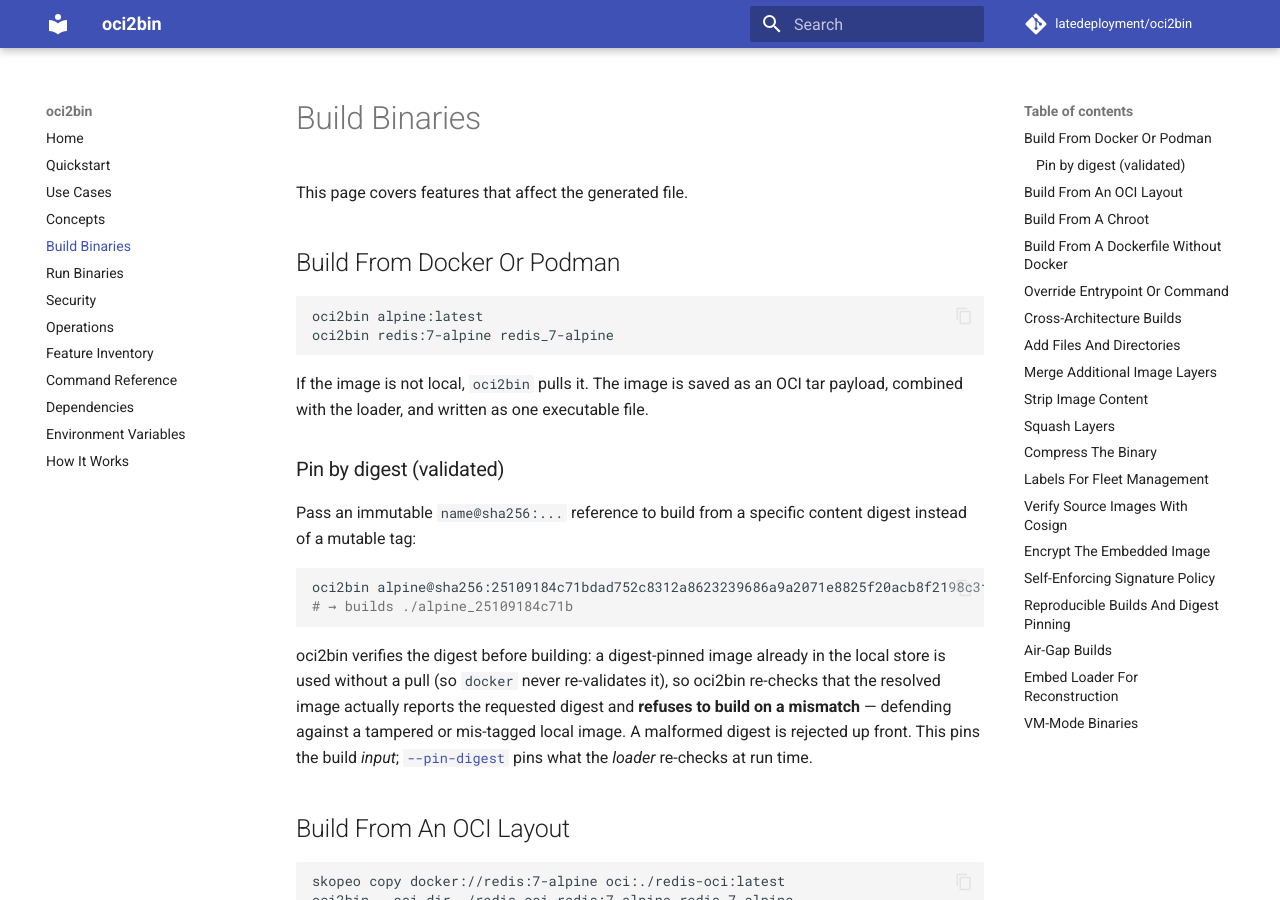
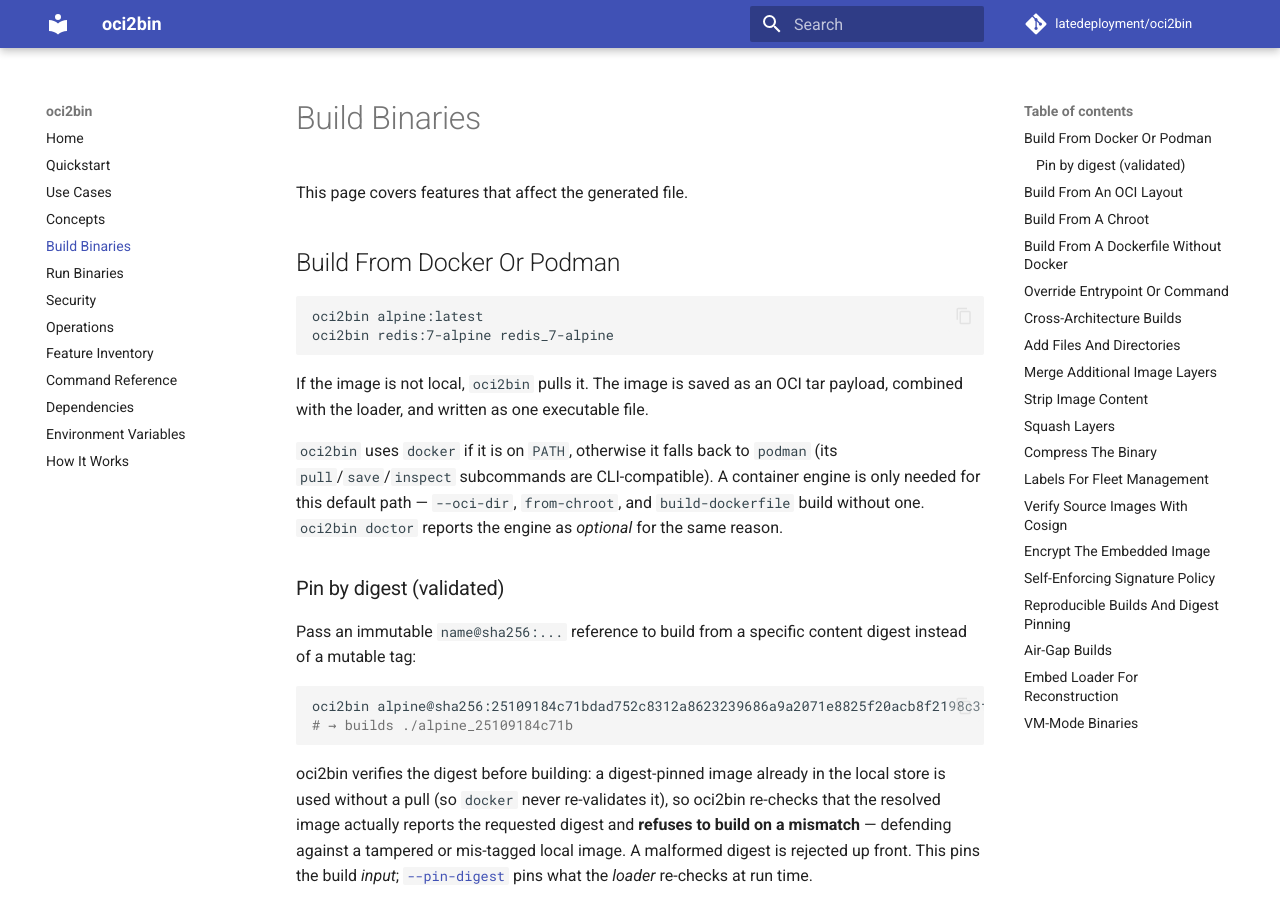
Before and after one commit to latedeployment/oci2bin, an MkDocs documentation site: the page built from docs/build.md, in a window 1280 px wide and 900 px high. Built offline with MkDocs 1.6.1 and Material for MkDocs 9.7.7, drawn with Linux system fonts in a browser that asks for light colours; comment, search, counter and statistics services are not loaded.

Commit message:
fix: use podman fallback in default build; doctor reports engine as optional

```diff
--- a/docs/build.md
+++ b/docs/build.md
@@ -11,6 +11,12 @@
 
 If the image is not local, `oci2bin` pulls it. The image is saved as an OCI tar
 payload, combined with the loader, and written as one executable file.
+
+`oci2bin` uses `docker` if it is on `PATH`, otherwise it falls back to `podman`
+(its `pull`/`save`/`inspect` subcommands are CLI-compatible). A container engine
+is only needed for this default path — `--oci-dir`, `from-chroot`, and
+`build-dockerfile` build without one. `oci2bin doctor` reports the engine as
+*optional* for the same reason.
 
 ### Pin by digest (validated)
 
```
Also changed, not shown: CHANGELOG.md (+11 -0 lines), 2 other files.
